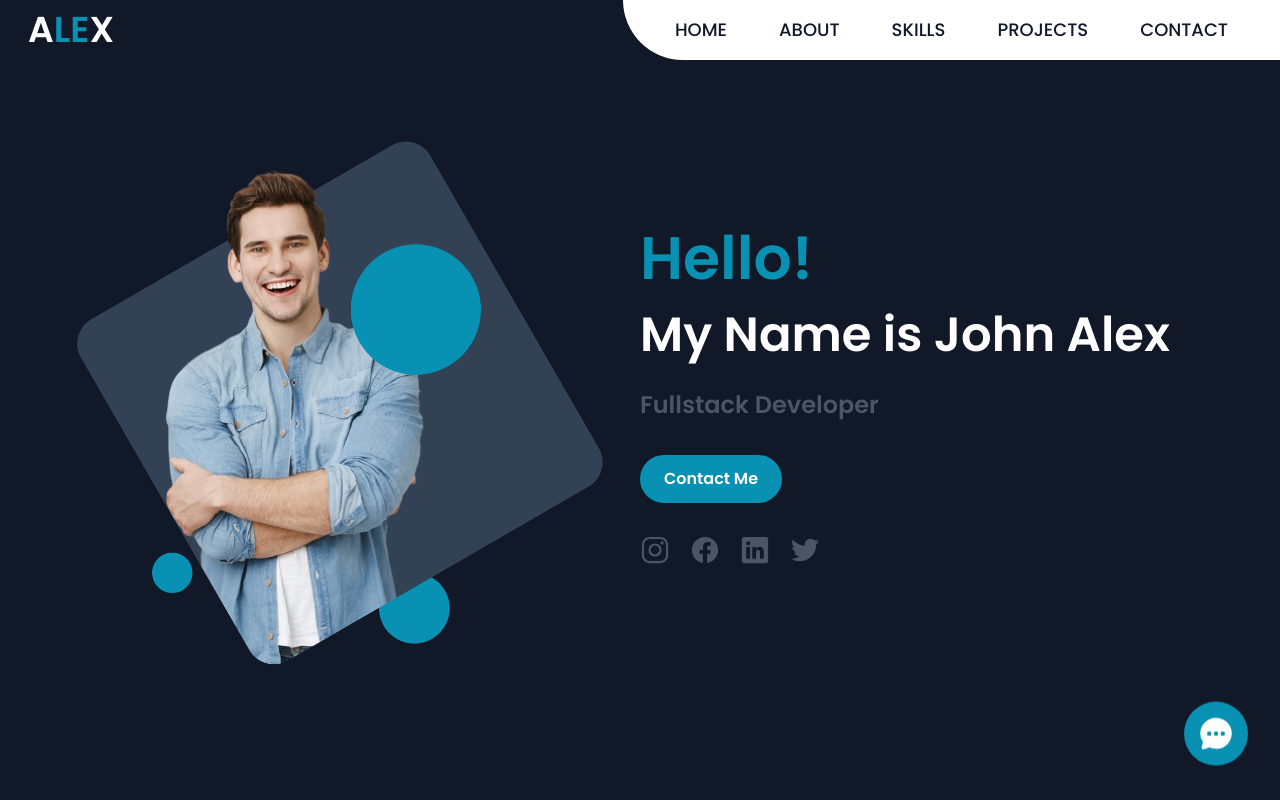
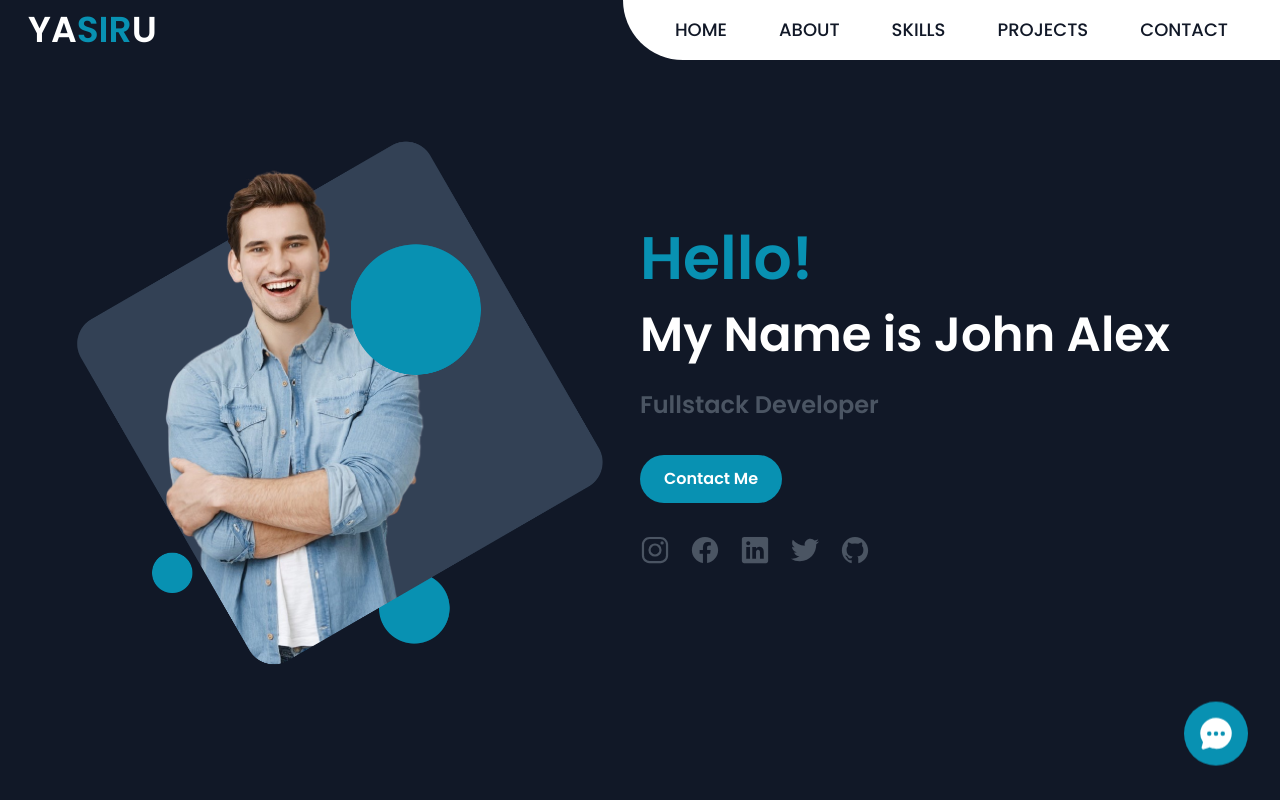
Before and after one commit to YasiruWickramasinghe/My_Portfolio, a React (Vite) app: page / in a window 1280 px wide. Shown: the top 800 px of the page. Built offline with nearby package versions, Linux system fonts and the light colour scheme.

Commit message:
Navbar and Footer Completed

```diff
--- a/src/components/Footer.jsx
+++ b/src/components/Footer.jsx
@@ -3,7 +3,7 @@ import React from "react";
 const Footer = () => {
   return (
     <div className="bg-gray-800 text-sm p-4 text-center text-white">
-      Copyright © 2022 John Alex.All Rights reserved.
+      Copyright © 2023 PEARLIZE LAB. All Rights reserved.
     </div>
   );
 };
--- a/src/components/Hero.jsx
+++ b/src/components/Hero.jsx
@@ -6,6 +6,7 @@ const Hero = () => {
     "logo-facebook",
     "logo-linkedin",
     "logo-twitter",
+    "logo-github",
   ];
   return (
     <section
--- a/src/components/Navbar.jsx
+++ b/src/components/Navbar.jsx
@@ -25,7 +25,7 @@ const Navbar = () => {
       <div className="flex items-center justify-between">
         <div className="mx-7">
           <h4 className="text-4xl uppercase font-bold">
-            A<span className="text-cyan-600">le</span>x
+            YA<span className="text-cyan-600">SIR</span>U
           </h4>
         </div>
         <div
```
